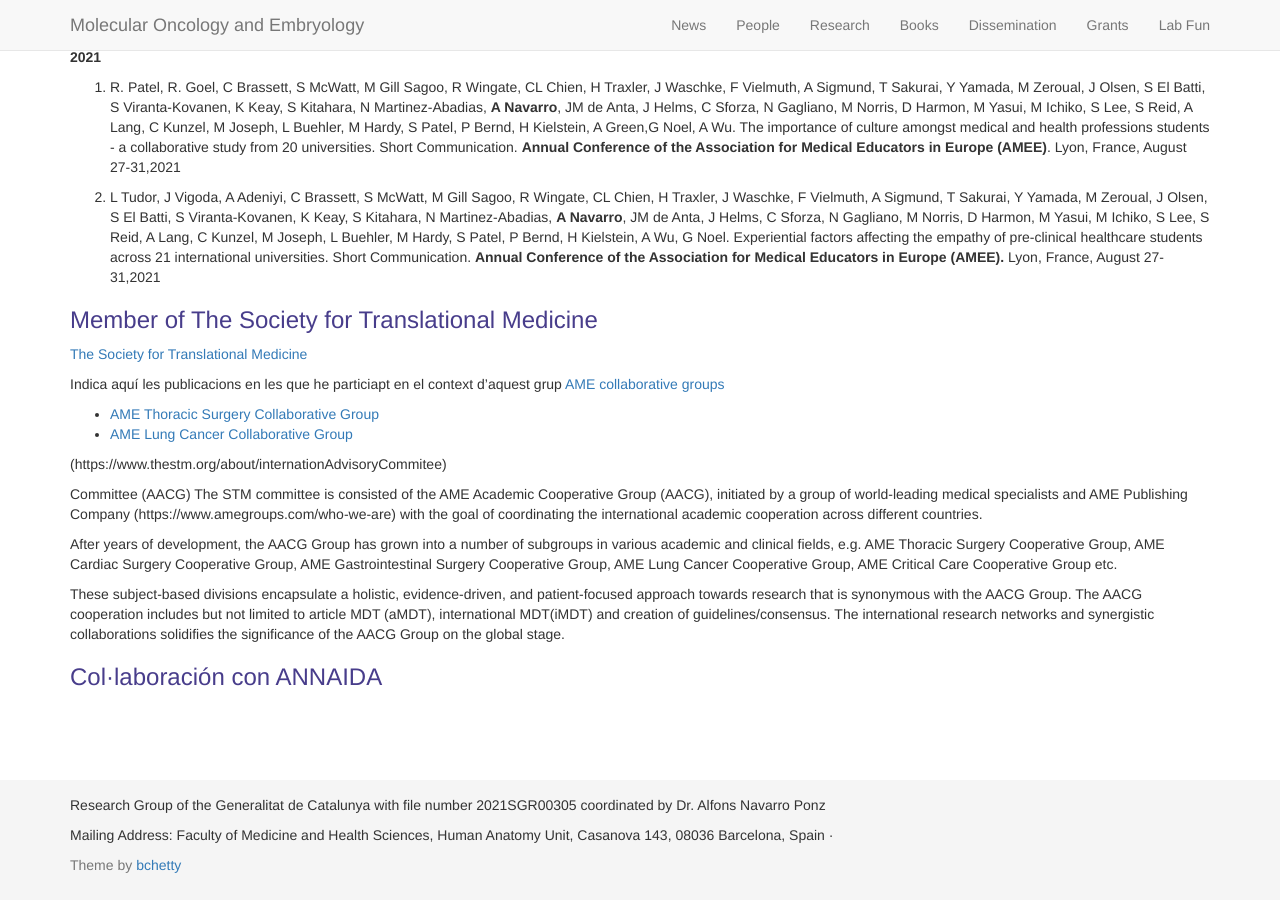
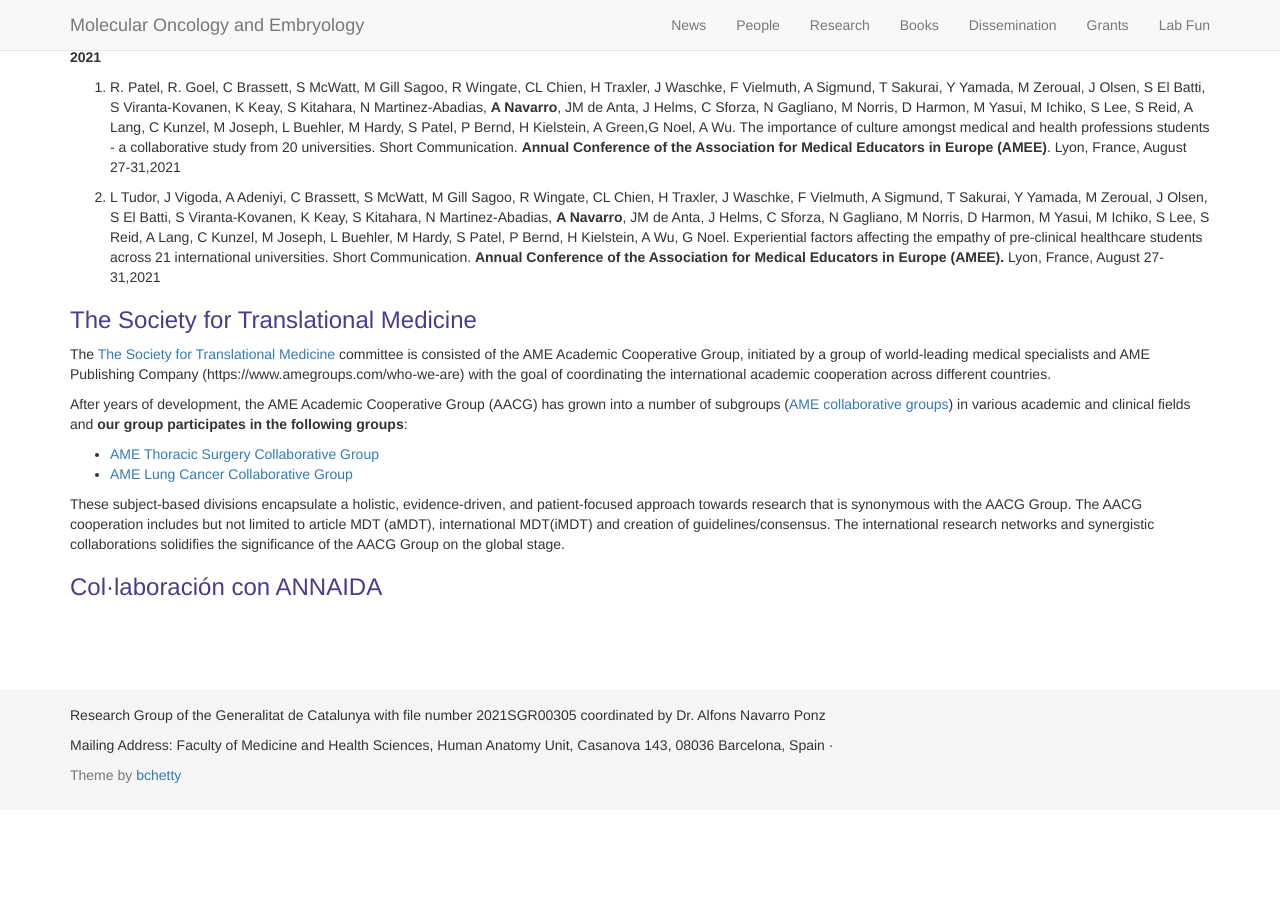
Before and after one commit to AlfonsNavarro/lab, a Jekyll site: the page built from pages/dissemination_test.md, in a window 1280 px wide and 900 px high, scrolled down 5729 px. Built offline with Jekyll 4.4.1, drawn with Linux system fonts in a browser that asks for light colours; nearby versions of some CDN libraries; after the commit the page ends 6539 px from its top, so only the background shows below that.

Commit message:
Update in published dissemination page

```diff
--- a/pages/dissemination_test.md
+++ b/pages/dissemination_test.md
@@ -257,24 +257,15 @@ Additionally, selected students can perform In person Travel Exchange. Our lab h
 
 5. L Tudor, J Vigoda, A Adeniyi, C Brassett, S McWatt, M Gill Sagoo, R Wingate, CL Chien, H Traxler, J Waschke, F Vielmuth, A Sigmund, T Sakurai, Y Yamada, M Zeroual, J Olsen, S El Batti, S Viranta-Kovanen, K Keay, S Kitahara, N Martinez-Abadias, **A Navarro**, JM de Anta, J Helms, C Sforza, N Gagliano, M Norris, D Harmon, M Yasui, M Ichiko, S Lee, S Reid, A Lang, C Kunzel, M Joseph, L Buehler, M Hardy, S Patel, P Bernd, H Kielstein, A Wu, G Noel. Experiential factors affecting the empathy of pre-clinical healthcare students across 21 international universities. Short Communication. **Annual Conference of the Association for Medical Educators in Europe (AMEE).** Lyon, France, August 27-31,2021
 
-### Member of The Society for Translational Medicine
+### The Society for Translational Medicine
 
-[The Society for Translational Medicine](https://www.thestm.org)
+The [The Society for Translational Medicine](https://www.thestm.org) committee is consisted of the AME Academic Cooperative Group, initiated by a group of world-leading medical specialists and AME Publishing Company (https://www.amegroups.com/who-we-are) with the goal of coordinating the international academic cooperation across different countries.
 
-Indica aquí les publicacions en les que he particiapt en el context d'aquest grup
-[AME collaborative groups](https://www.thestm.org/about/internationAdvisoryCommitee)
+After years of development, the AME Academic Cooperative Group (AACG) has grown into a number of subgroups ([AME collaborative groups](https://www.thestm.org/about/internationAdvisoryCommitee)) in various academic and clinical fields and **our group participates in the following groups**:
 
 - [AME Thoracic Surgery Collaborative Group](https://www.thestm.org/aacg/11)
 - [AME Lung Cancer Collaborative Group](https://www.thestm.org/aacg/1)
 
-(https://www.thestm.org/about/internationAdvisoryCommitee)
-
-Committee (AACG)
-The STM committee is consisted of the AME Academic Cooperative Group (AACG), initiated by a group of world-leading medical specialists and AME Publishing Company (https://www.amegroups.com/who-we-are) with the goal of coordinating the international academic cooperation across different countries.
-
-After years of development, the AACG Group has grown into a number of subgroups in various academic and clinical fields, e.g. AME Thoracic Surgery Cooperative Group, AME Cardiac Surgery Cooperative Group, AME Gastrointestinal Surgery Cooperative Group, AME Lung Cancer Cooperative Group, AME Critical Care Cooperative Group etc.
-
 These subject-based divisions encapsulate a holistic, evidence-driven, and patient-focused approach towards research that is synonymous with the AACG Group. The AACG cooperation includes but not limited to article MDT (aMDT), international MDT(iMDT) and creation of guidelines/consensus. The international research networks and synergistic collaborations solidifies the significance of the AACG Group on the global stage.
 
-
 ### Col·laboración con ANNAIDA
```
Also changed, not shown: pages/dissemination.md (+14 -2 lines), 1 other file.
